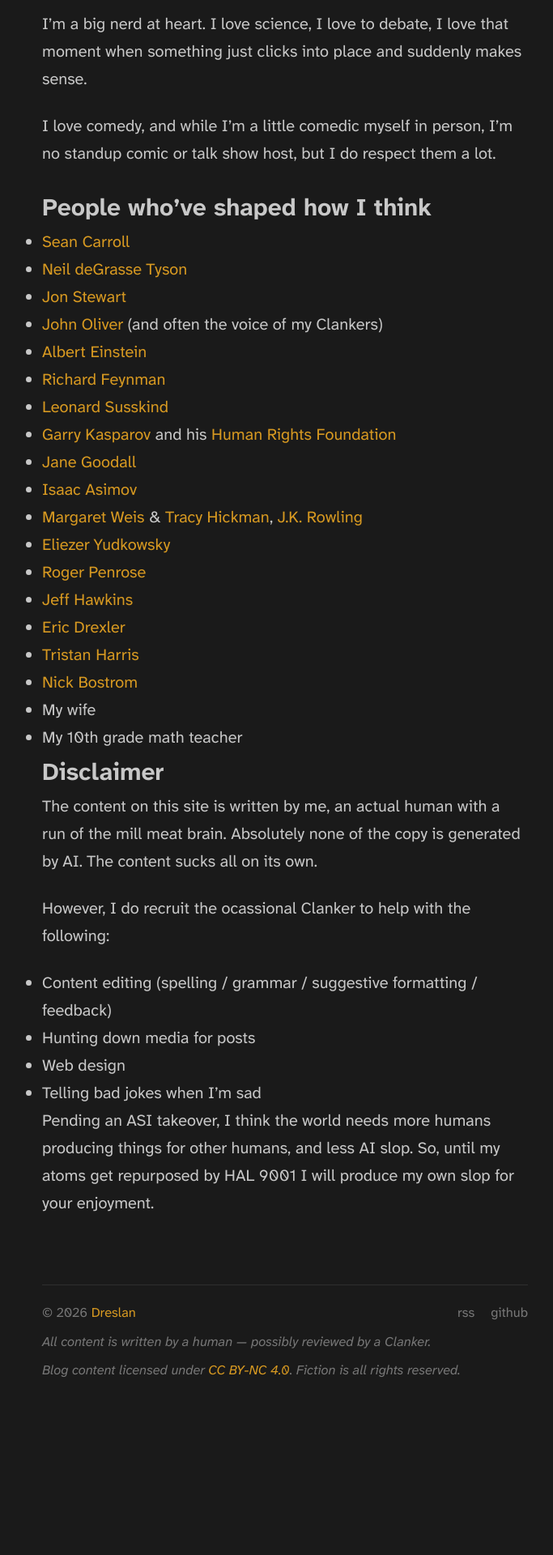
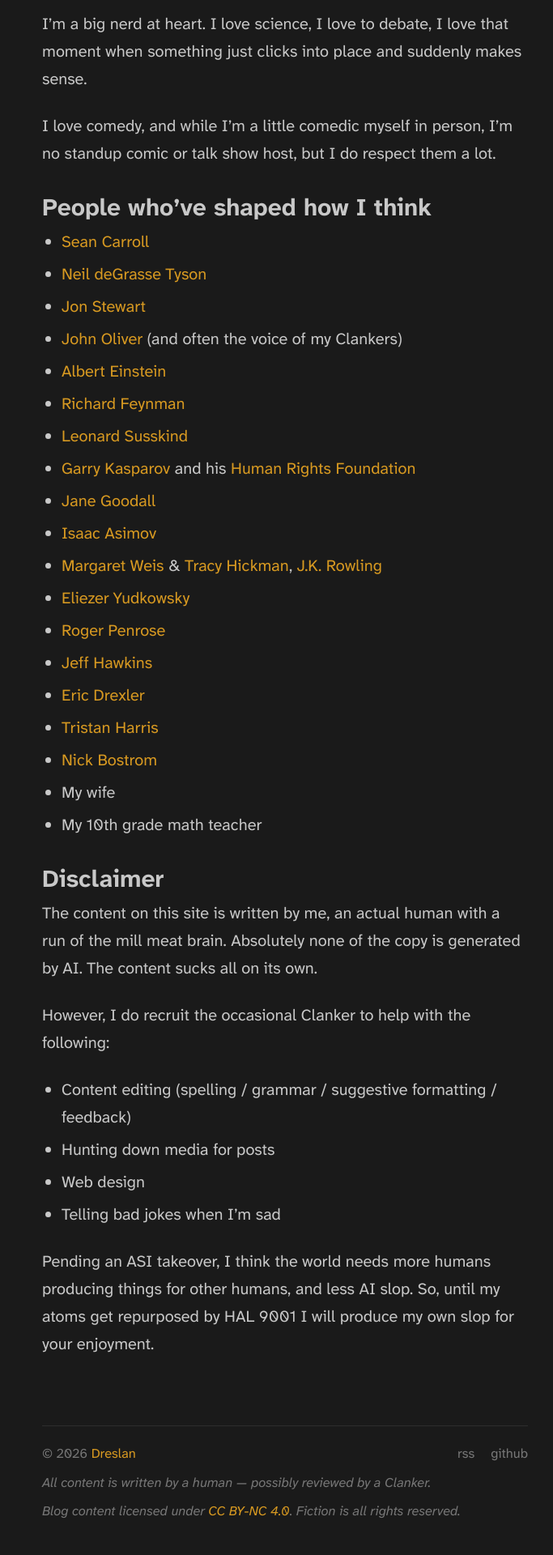
Before and after one commit to dreslan/dreslan.github.io, a Jekyll site: the page built from about.md, in a window 1280 px wide. Shown: the part 4317-6237 px from the top of the page at 81% size, without its empty margins (288-971 px from the left). Built offline with Jekyll 4.4.1, drawn with Linux system fonts in a browser that asks for light colours; before the commit the page ends 6063 px from its top, so only the background shows below that.

Commit message:
fix: improve list styling on pages and fix Disclaimer formatting
Add proper list indentation for .page layout (matching .post-content),
fix missing blank line before Disclaimer heading that caused it to
render inside the preceding list, and fix "ocassional" typo.

Co-Authored-By: Claude Opus 4.6 (1M context) <noreply@anthropic.com>

```diff
--- a/about.md
+++ b/about.md
@@ -106,9 +106,10 @@ I love comedy, and while I'm a little comedic myself in person, I'm no standup c
 - My 10th grade math teacher
 
 ## Disclaimer
+
 The content on this site is written by me, an actual human with a run of the mill meat brain. Absolutely none of the copy is generated by AI. The content sucks all on its own.
 
-However, I do recruit the ocassional Clanker to help with the following:
+However, I do recruit the occasional Clanker to help with the following:
 
 - Content editing (spelling / grammar / suggestive formatting / feedback)
 - Hunting down media for posts
--- a/assets/css/style.css
+++ b/assets/css/style.css
@@ -286,6 +286,15 @@ nav a:hover {
 
 .page p {
   margin-bottom: 1.2rem;
+}
+
+.page ul, .page ol {
+  margin: 0 0 1.2rem 1.2rem;
+  padding-left: 0;
+}
+
+.page li {
+  margin-bottom: 0.3rem;
 }
 
 .profile-img {
```
